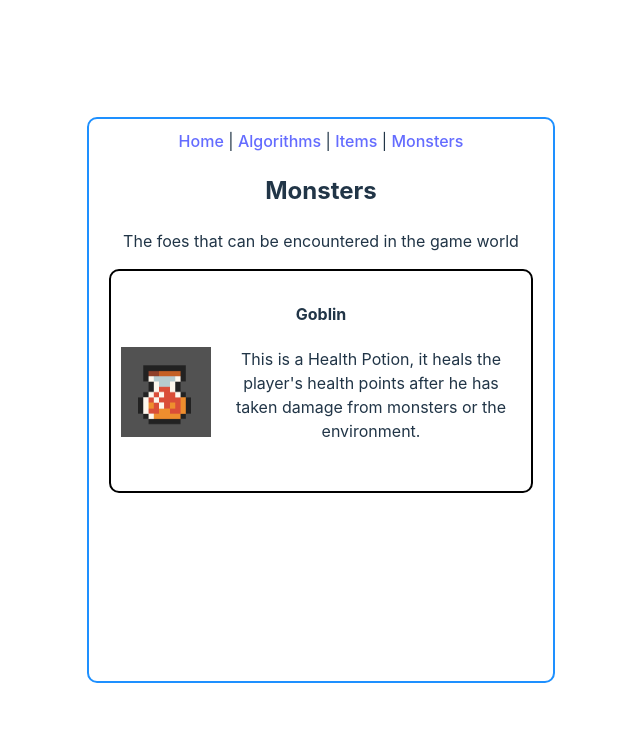
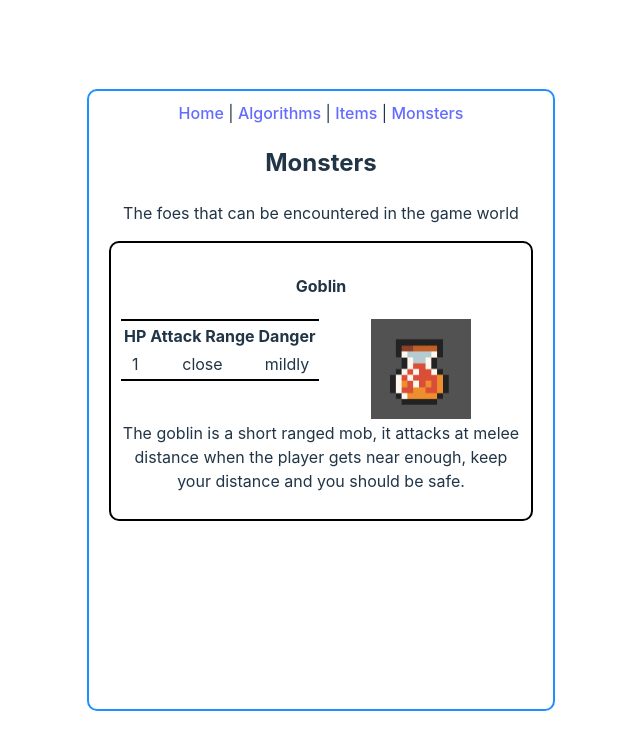
Before and after one commit to mogixq/Unity_Proj_React, a React (Vite) app: page /monsters in a window 1280 px wide. Shown: the top 750 px of the page, without its empty margins (319-959 px from the left). Built offline with nearby package versions, Linux system fonts and the light colour scheme.

Commit message:
goblin and card design

```diff
--- a/src/MonsCard.jsx
+++ b/src/MonsCard.jsx
@@ -1,4 +1,4 @@
-import React from 'react'
+import React from "react";
 
 function MonsCard(props) {
   return (
@@ -9,24 +9,41 @@ function MonsCard(props) {
           margin: 10,
           padding: 10,
           borderRadius: 10,
-          minHeight:200
+          minHeight: 200,
         }}
       >
         <h4>{props.name}</h4>
+        <div>
           <img
             src={props.ImgSrc}
             alt="img couldnt show"
             style={{
-            width: "90px",
-            height: "90px",
-            marginRight: 10,
-            float: "left",
+              width: "100x",
+              height: "100px",
+              marginRight: 50,
+              float: "right",
             }}
           />
+          <table style={{
+            borderBlock:"solid black 2px",
+          }}>
+            <tr>
+              <th>HP</th>
+              <th>Attack Range</th>
+              <th>Danger</th>
+            </tr>
+            <tr>
+                <td>1</td>
+                <td>close</td>
+                <td>mildly</td>
+            </tr>
+          </table>
+          <br />
+        </div>
         <p>{props.info}</p>
       </div>
     </>
-  )
+  );
 }
 
-export default MonsCard
+export default MonsCard;
--- a/src/Monsters.jsx
+++ b/src/Monsters.jsx
@@ -2,8 +2,7 @@ import React from "react";
 import MonsCard from "./MonsCard";
 
 function Monsters() {
-  const Gob_Desc =
-    "This is a Health Potion, it heals the player's health points after he has taken damage from monsters or the environment.";
+  const Gob_Desc ="The goblin is a short ranged mob, it attacks at melee distance when the player gets near enough, keep your distance and you should be safe.";
   const Gob_Img = `.\\images\\HP.png`;
 
   return (
```
Lines whose indentation alone changed are shown as unchanged.
